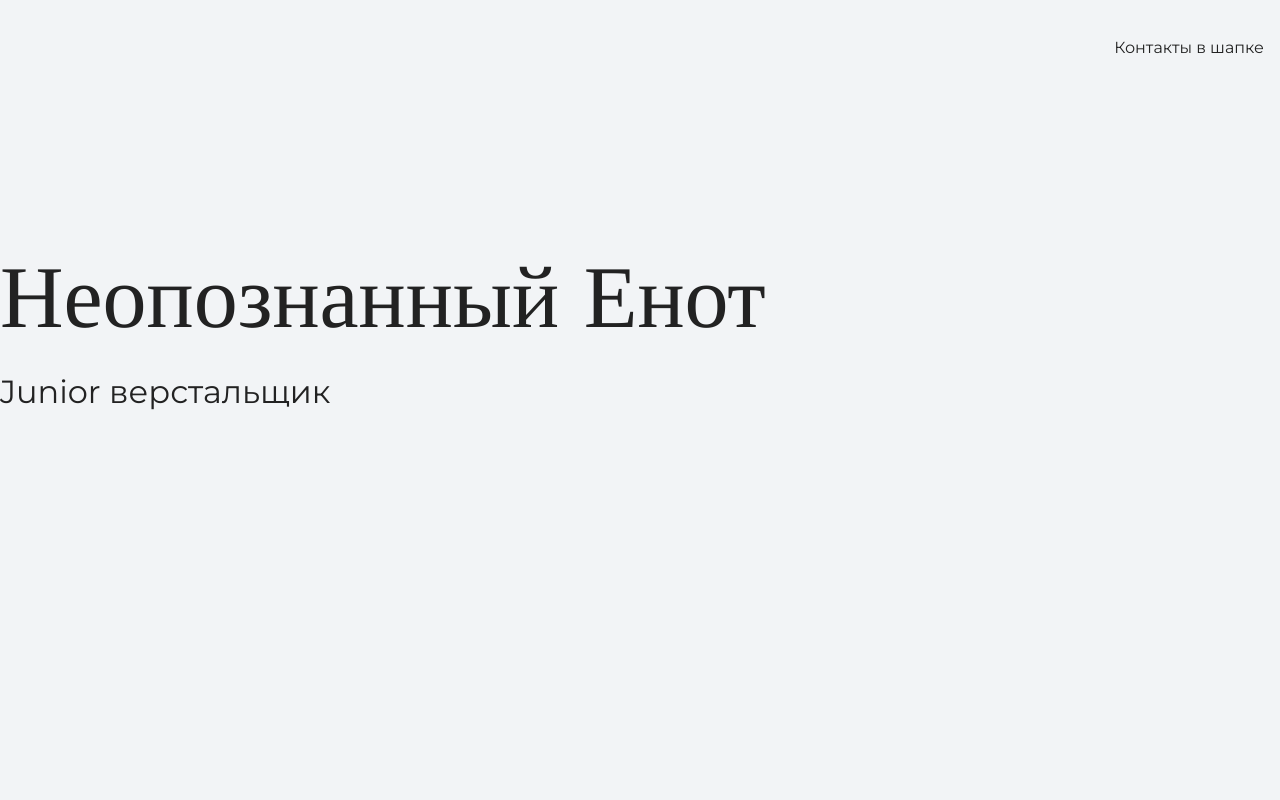
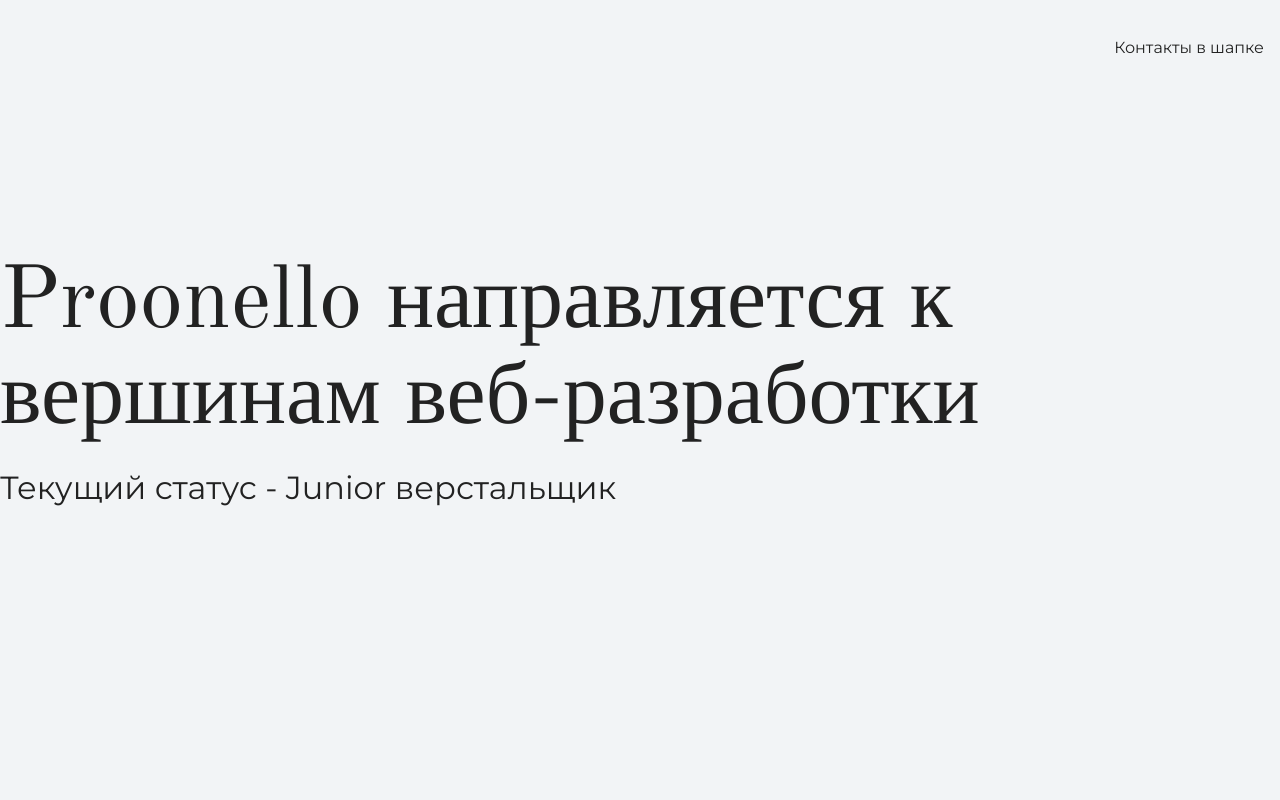
Before and after one commit to pr0onello/test-pub, a plain HTML site: page index.html in a window 1280 px wide. Shown: the top 800 px of the page. Drawn offline with nearby package versions, Linux system fonts and the light colour scheme.

Commit message:
Первая секция

```diff
--- a/index.html
+++ b/index.html
@@ -15,8 +15,8 @@
     </header>
 
     <section class="hero-image">
-      <h1 class="heading">Неопознанный Енот</h1>
-      <p>Junior верстальщик</p>
+      <h1 class="heading">Proonello направляется к вершинам веб-разработки</h1>
+      <p>Текущий статус - Junior верстальщик</p>
     </section>
 
     <section class="intro">
```
